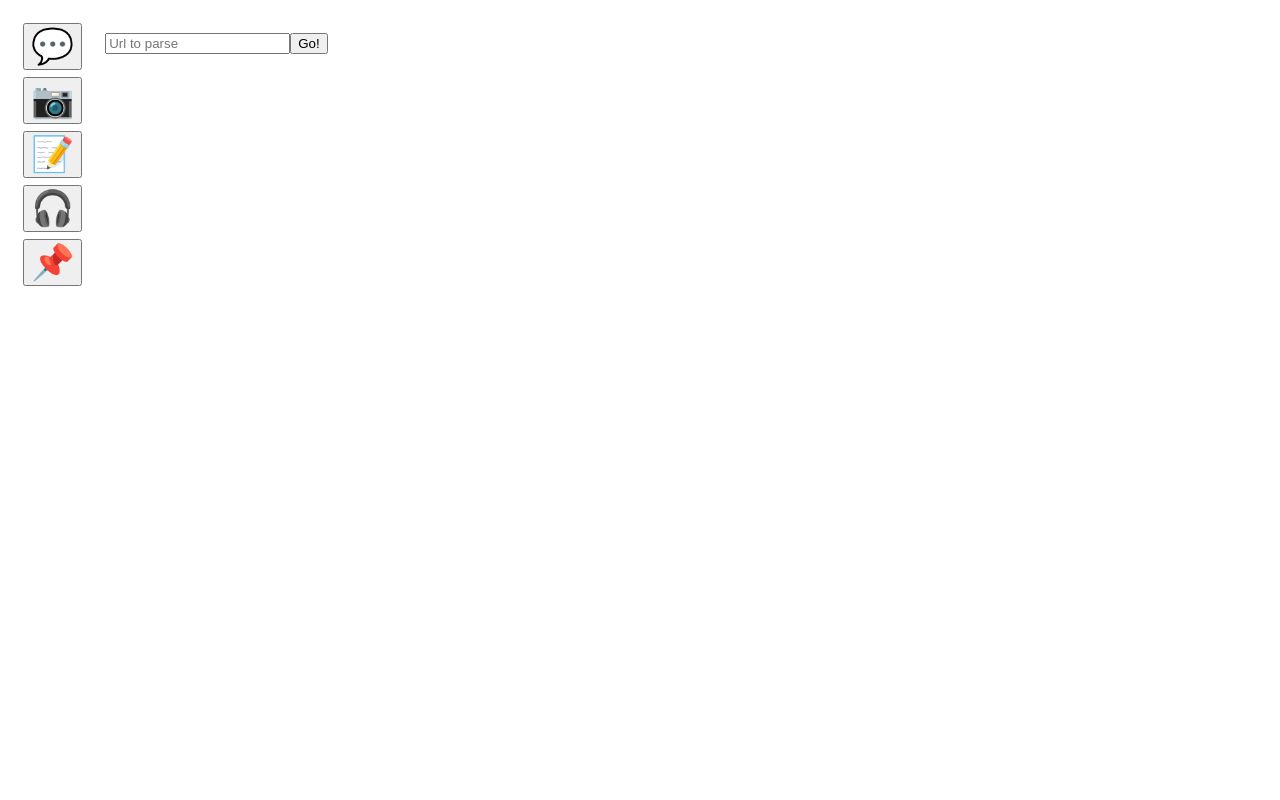
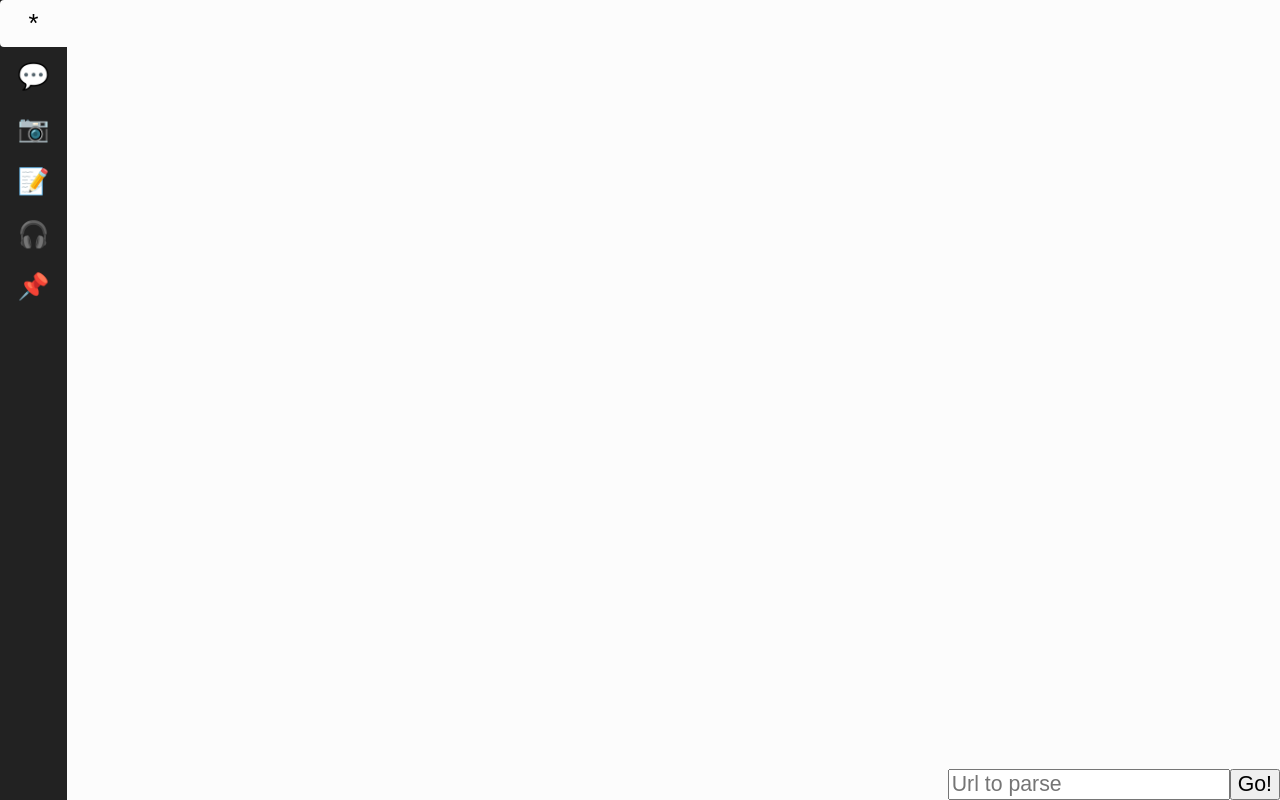
Before and after one commit to cleverdevil/together, a React (Create React App) app: page / in a window 1280 px wide. Built offline with nearby package versions, Linux system fonts and the light colour scheme.

Commit message:
improve some ui stuff

```diff
--- a/src/App.css
+++ b/src/App.css
@@ -1,11 +1,13 @@
 .app {
-  padding: 1em;
   display: flex;
   flex-direction: row;
   justify-content: flex-start;
-  align-items: flex-start;
+  align-items: stretch;
+  height: 100%;
+  overflow: auto;
 }
 
 .timeline {
   max-width: 30em;
+  flex-grow: 1;
 }
--- a/src/App.js
+++ b/src/App.js
@@ -34,7 +34,7 @@ class App extends Component {
       <div className="app">
         <PostKindMenu />
         <Timeline items={this.state.items.filter((item) => item.type == 'h-entry')} />
-        <form onSubmit={this.loadFeed}>
+        <form onSubmit={this.loadFeed} style={{position: 'absolute', bottom: 0, right: 0}}>
           <input
             type="url"
             placeholder="Url to parse"
--- a/src/components/card/Card.css
+++ b/src/components/card/Card.css
@@ -1,9 +1,11 @@
 .card {
   display: block;
-  background-color: #fcfcfc;
-  border-radius: 2px;
-  box-shadow: 0 0 3px rgba(0,0,0,.3);
+  background-color: var(--light-color);
+  border-radius: 3px;
+  box-shadow: 2px 2px 6px rgba(0,0,0,.1);
+  border: 1px solid rgba(0,0,0,.2);
   margin-bottom: 1em;
+  overflow: hidden;
 }
 
 .card__header {
@@ -11,8 +13,13 @@
 }
 
 .card__footer {
-  font-size: .8em;
+  font-size: .5em;
   padding: .25rem 1rem;
-  background-color: #fafafa;
-  border-top: 1px solid #eaeaea;
+  background-color: rgba(0,0,0,.03);
+  border-top: 1px solid rgba(0,0,0,.05);
 }
+
+.card__text {
+  padding-left: 1rem;
+  padding-right: 1rem;
+}
--- a/src/components/post-kind-menu/PostKindMenu.css
+++ b/src/components/post-kind-menu/PostKindMenu.css
@@ -3,10 +3,22 @@
   position: sticky;
   top: 0;
   flex-direction: column;
-  margin-right: 1em;
+  background-color: var(--dark-color);
 }
 
 .post-kind-menu__post-kind {
-  font-size: 1.5em;
+  font-size: 1.2em;
   margin-bottom: .2em;
+  background-color: var(--dark-color);
+  border: none;
+  outline: none;
+  cursor: pointer;
+  padding: .5rem 1rem;
 }
+
+.post-kind-menu__post-kind:hover,
+.post-kind-menu__post-kind.is-active {
+  background-color: var(--base-color);
+  border-radius: 4px 0 0 4px;
+  box-shadow: -2px -2px 2px rgba(0,0,0,.4);
+}
--- a/src/components/post-kind-menu/index.js
+++ b/src/components/post-kind-menu/index.js
@@ -6,6 +6,11 @@ import './PostKindMenu.css';
 class PostKindMenu extends React.Component {
   render() {
     const postKinds = [
+      {
+        id: 'all',
+        name: 'All',
+        icon: '*',
+      },
       {
         id: 'note',
         name: 'Notes',
--- /dev/null
+++ b/src/components/timeline/Timeline.css
@@ -0,0 +1,3 @@
+.timeline {
+  padding: 1rem;
+}
--- a/src/components/timeline/index.js
+++ b/src/components/timeline/index.js
@@ -1,6 +1,6 @@
 import React from 'react';
 import PropTypes from 'prop-types';
-// import styles from './PostKindMenu.css';
+import './Timeline.css';
 import Card from '../card';
 import CardHeader from '../card-header';
 import CardFooter from '../card-footer';
@@ -45,12 +45,12 @@ class Timeline extends React.Component {
               ))
             )}
             {item.properties.summary &&
-              <p>{item.properties.summary}</p>
+              <p className="card__text">{item.properties.summary}</p>
             }
             {/*<div dangerouslySetInnerHTML={{__html: item.properties.content[0].html}}></div>*/}
             {/*{item.properties.category.map((category) => (<span>{category}</span>))}*/}
             <CardFooter>
-              {item.properties.published ? (<small><datetime>{item.properties.published}</datetime></small>) : null}
+              {item.properties.published ? (<datetime>{item.properties.published}</datetime>) : null}
               <button onClick={() => console.log(item)}>Log</button>
             </CardFooter>
           </Card>
--- a/src/index.css
+++ b/src/index.css
@@ -1,3 +1,9 @@
+:root {
+  --base-color: #fcfcfc;
+  --dark-color: #222;
+  --light-color: #ffffff;
+}
+
 *,
 *:before,
 *:after {
@@ -5,16 +11,26 @@
 }
 
 html,
-body {
+body,
+#root {
   margin: 0;
   padding: 0;
   font-family: -apple-system, BlinkMacSystemFont, "Segoe UI", "Roboto", "Oxygen-Sans", "Ubuntu", "Cantarell", "Helvetica Neue", sans-serif;
-  font-size: 120%;
+  font-size: 110%;
   line-height: 1.5;
   width: 100%;
+  background-color: var(--base-color);
+  color: #222;
+  height: 100%;
+  overflow: hidden;
 }
 
 img {
   max-width: 100%;
   height: auto;
 }
+
+input,
+button {
+  font-size: 1em;
+}
```
